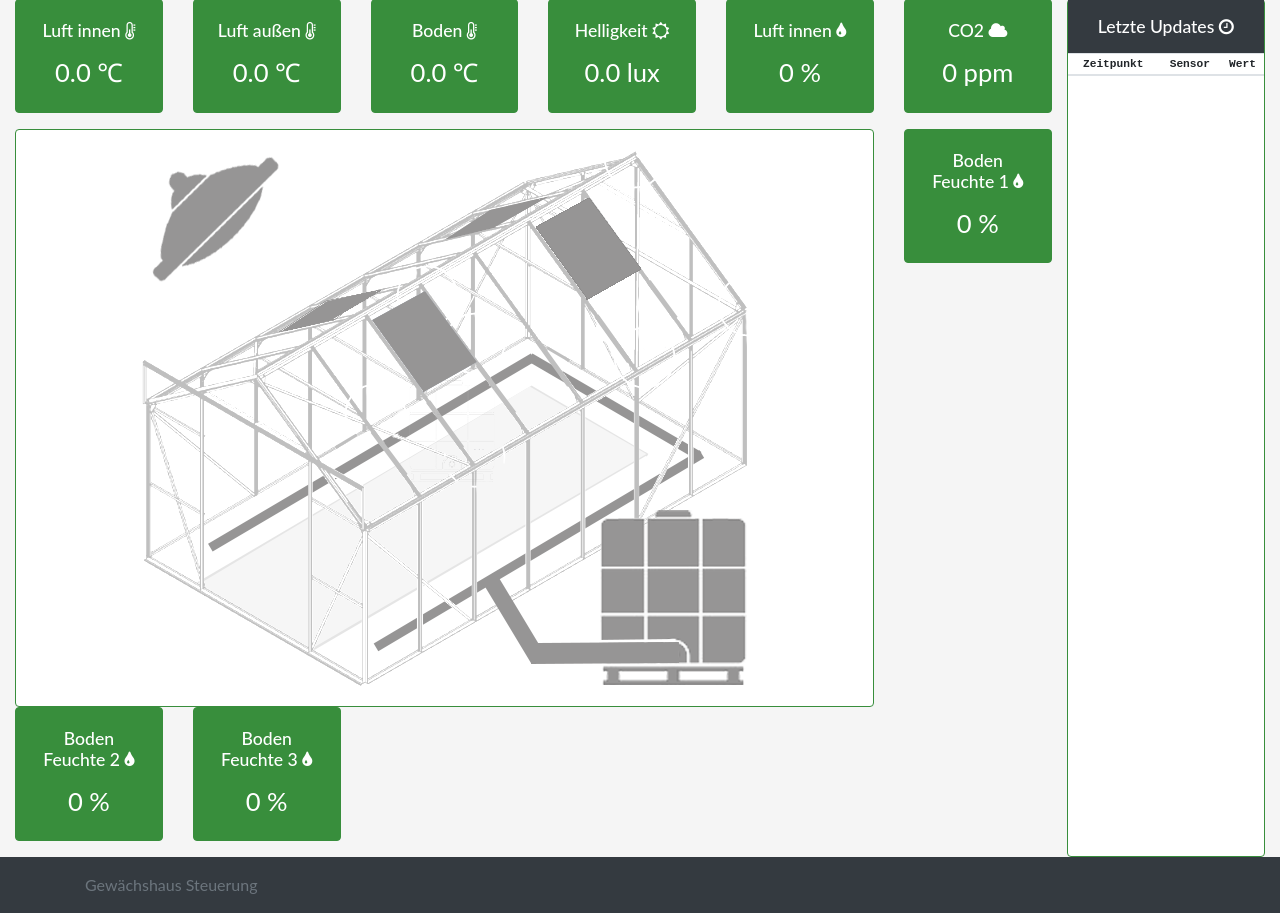
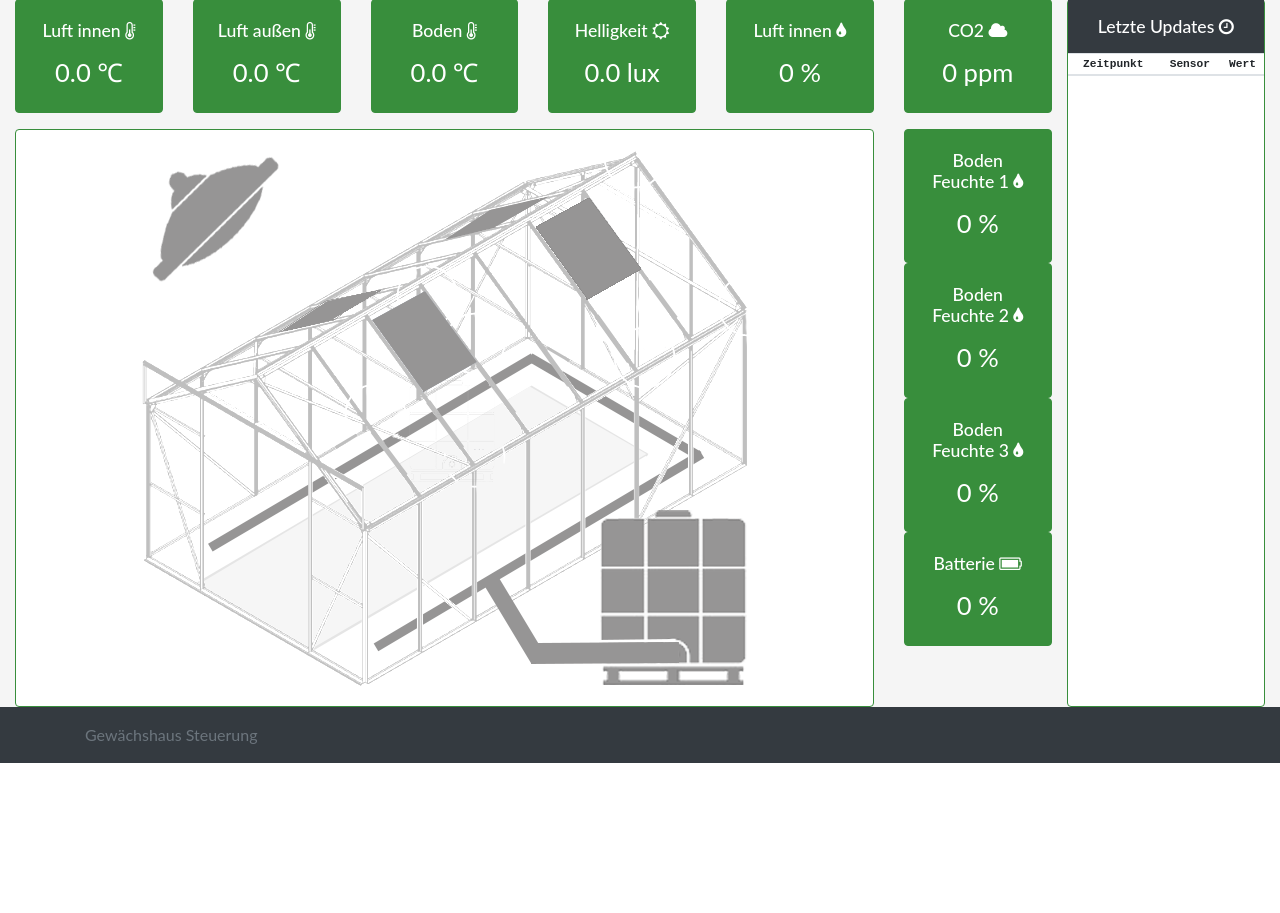
Before and after one commit to hablijack/greenhouse, a Flask app: page / in a window 1280 px wide. Shown: the part 73-986 px from the top of the page. After the commit the page ends 836 px from the top, so only its background shows below. Run offline with Flask 2, Linux system fonts and the light colour scheme; data that the repository does not hold is empty; parts of the project's set-up code (start-up, migrations or seed data) failed here and were passed over; some libraries are stand-ins or nearby versions.

Commit message:
Styling changes on homepage

```diff
--- a/lib/Persistence.py
+++ b/lib/Persistence.py
@@ -39,6 +39,15 @@ class Persistence:
         sorted_results = sorted(result_list, key=lambda x: x['time'], reverse=True)
         return sorted_results
 
+    def __get_current_battery_capacity_value(self):
+        results = self.client.query('select LAST("value") from battery_capacity;')
+        resultsInList = list(results.get_points(measurement='battery_capacity'))
+        if not resultsInList:
+            return None
+        else:
+            return resultsInList[0]['last']
+
+
     def get_current_values(self):
         return {
             "air_temp_inside": self.__get_current_air_temp_inside_value(),
@@ -46,7 +55,8 @@ class Persistence:
             "humidity_inside": self.__get_current_humidity_inside_value(),
             "soil_temp_inside": self.__get_current_soil_temp_inside_value(),
             "air_temp_outside": self.__get_current_air_temp_outside_value(),
-            "co2_inside": self.__get_current_co2_inside_value()
+            "co2_inside": self.__get_current_co2_inside_value(),
+            "battery_capacity": self.__get_current_battery_capacity_value()
         }
 
     def __get_current_co2_inside_value(self):
--- a/templates/index.html
+++ b/templates/index.html
@@ -90,6 +90,8 @@
                         </div>
                     </div>
                 </div>
+	</div>
+	<div class="row">
                 <div class="col-lg-10">
                     <div class="card h-100">
                         <div class="card-body text-center">
@@ -113,8 +115,7 @@
                            </p>
                        </div>
                    </div>
-               </div>
-               <div class="col-lg-2 mb-3">
+
                    <div class="card ok">
                        <div class="card-body text-center">
                            <h5 class="card-title">Boden Feuchte 2 <i class="fa fa-tint" aria-hidden="true"></i></h5>
@@ -123,8 +124,6 @@
                            </p>
                        </div>
                    </div>
-               </div>
-               <div class="col-lg-2 mb-3">
                    <div class="card ok">
                        <div class="card-body text-center">
                            <h5 class="card-title">Boden Feuchte 3 <i class="fa fa-tint" aria-hidden="true"></i></h5>
@@ -133,7 +132,17 @@
                            </p>
                        </div>
                    </div>
+
+                   <div class="card ok">
+                       <div class="card-body text-center">
+                           <h5 class="card-title">Batterie <i class="fa fa-battery" aria-hidden="true"></i></h5>
+                           <p class="card-text">
+                               <span id="last-battery">{{ current.battery_capacity | default(0, true) | round | int }}</span> %
+                           </p>
+                       </div>
+                   </div>
                </div>
+
 
             </div>
         </div>
```
